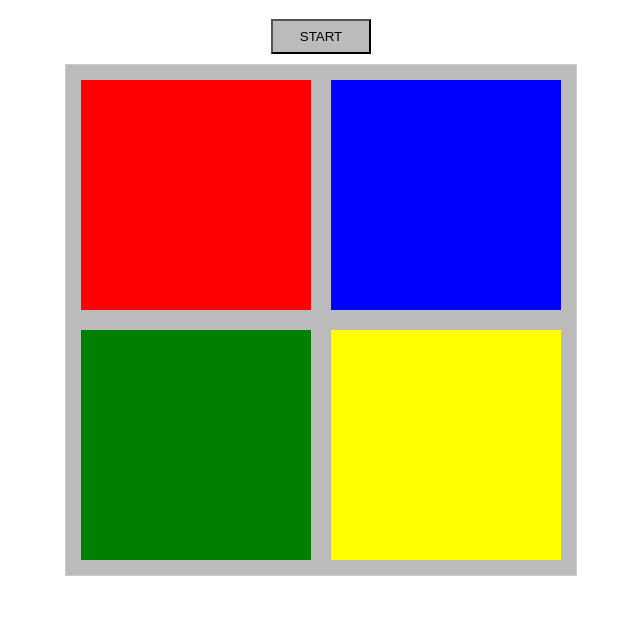
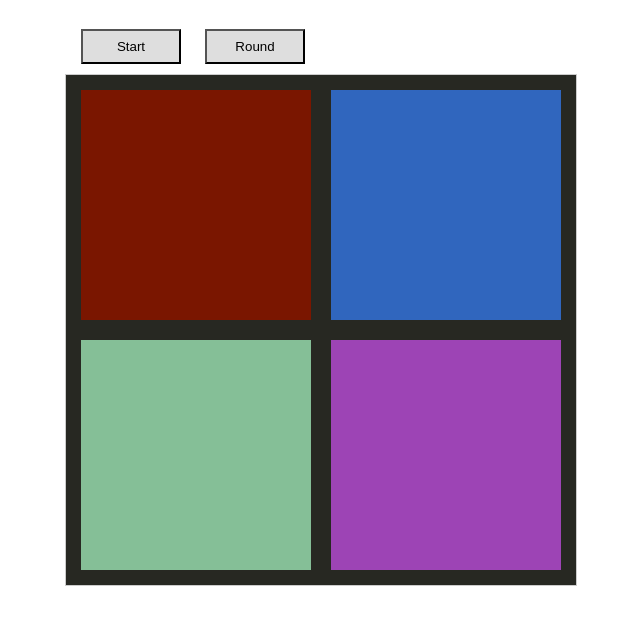
Before and after one commit to ciaorachel/simplesimon, a plain HTML site: page public/index.html in a window 1280 px wide. Shown: the part 61-686 px from the top of the page, without its empty margins (319-959 px from the left). Drawn offline with nearby package versions, Linux system fonts and the light colour scheme.

Commit message:
updated with a little styling, colors, broke out css so style was no longer in head tag

```diff
--- /dev/null
+++ b/public/css/main.css
@@ -0,0 +1,55 @@
+h1 {
+	text-align: center;
+	font-family: Arial, Helvetica, sans-serif;
+}
+
+.square {
+	width: 230px;
+	height: 230px;
+	border-collapse: collapse;
+	float: left;
+	margin: 10px;
+}
+
+#gameBoard {
+	width: 500px;
+	height: 500px;
+	margin: 0 auto;
+	border: #cccccc 0.5px solid;
+	background-color: #272822;
+	padding: 5px;
+}
+
+#red {
+	background-color: #7A1600;
+}
+
+#blue {
+	background-color: #3066BE;
+}
+
+#green {
+	background-color: #85BF97;
+}
+
+#purple {
+	background-color: #9D44B5;
+}
+
+.active {
+	opacity: 0.5;
+}
+
+#begin, #round {
+	display: inline-block;
+	height: 35px;
+	width: 100px;
+	margin: 10px;
+	padding: 5px;
+	background-color: #dedede;
+}
+
+#controlButtons {
+	margin: 0 auto;
+	width: 500px;
+}
--- a/public/index.html
+++ b/public/index.html
@@ -2,70 +2,21 @@
 <html>
 <head>
 	<title>Simple Simon</title>
-	<style>
-		h1 {
-			text-align: center;
-			font-family: Arial, Helvetica, sans-serif;
-		}
-
-		.square {
-			width: 230px;
-			height: 230px;
-			border-collapse: collapse;
-			float: left;
-			margin: 10px;
-		}
-
-		#gameBoard {
-			width: 500px;
-			height: 500px;
-			margin: 0 auto;
-			border: #cccccc 1px solid;
-			background-color: #bbbbbb;
-			padding: 5px;
-		}
-
-		#red {
-			background-color: red;
-		}
-
-		#blue {
-			background-color: blue;
-		}
-
-		#green {
-			background-color: green;
-		}
-
-		#yellow {
-			background-color: yellow;
-		}
-
-		.active {
-			opacity: 0.5;
-		}
-
-		#begin {
-			display: block;
-			height: 35px;
-			width: 100px;
-			margin: 10px auto;
-			padding: 5px;
-			background-color: #bbbbbb;
-		}
-	</style>
+	<link rel="stylesheet" href="/css/main.css">
 </head>
 <body>
 
-
 	<div id="container">
 		<h1>Simple Simon</h1>
-		<button id="begin">START</button>
+		<div id="controlButtons">
+			<button id="begin">Start</button>
+			<button id="round">Round</button>
+		</div>
 		<div id="gameBoard">
 			<div class="square" id="red"></div>
 			<div class="square" id="blue"></div>
 			<div class="square" id="green"></div>
-			<div class="square" id="yellow"></div>
+			<div class="square" id="purple"></div>
 		</div>
 	</div>
 
@@ -78,9 +29,7 @@
     $(document).ready(function () {
 
     	var simonSequence = [];
-//    	console.log(simonSequence);
     	var userIndex = 0;
-//    	console.log(userIndex);
 
     	// This function controls animation style only
     	function animateSquare(id) {
@@ -94,13 +43,9 @@
     	function animateSimonSquare() {
     		var squares = $(".square");
     		var selectRandomSquare = Math.floor(Math.random()*4);
-//    		console.log(selectRandomSquare);
     		var randomSquare = squares[selectRandomSquare];
-//    		console.log(randomSquare);
     		var id = randomSquare.getAttribute("id");
-//   		console.log(id);
     		simonSequence.push(id);
-    		console.log(simonSequence);
     	};
 
     	// This listener attached to the START button
@@ -108,9 +53,10 @@
     		simonSequence = [];
     		animateSimonSquare();
     		simonSays();
+    		$(this).text("Restart");
     	})
 
-    	// This listener triggered by user input
+    	// This is for user input, compares user input to simon sequence
     	$(".square").click(function(e) {
     		var squareClicked = $(this).attr("id");
     		animateSquare(squareClicked);
@@ -126,7 +72,6 @@
 			}
     	});
 
-
     	// This function runs the game
     	function simonSays() {
     		var i = 0;
@@ -139,9 +84,10 @@
     		}, 1000);
     	}
 
+    	//This function tells Simon to take new turn, updates round #
     	function copy() {
     		animateSimonSquare();
-    		$("#round").text("Round: " + simonSequence.length);
+    		$("#round").text("Round " + simonSequence.length);
     		simonSays();
     	}
 
@@ -149,11 +95,6 @@
     });
 
 
-
- // NOTES: Instead of comparing arrays, you should have a user index. and at the start of each round, the user index needs to be at 0. then user index needs to add one -- so userIndex++, and it moves to next item in simon sequence. one userIndex = simonSequence.length, then it's Simon's turn again to add another item.
-
-
-
 	</script>
 
 </body>
```
Also changed, not shown: public/js/main.js (added).
